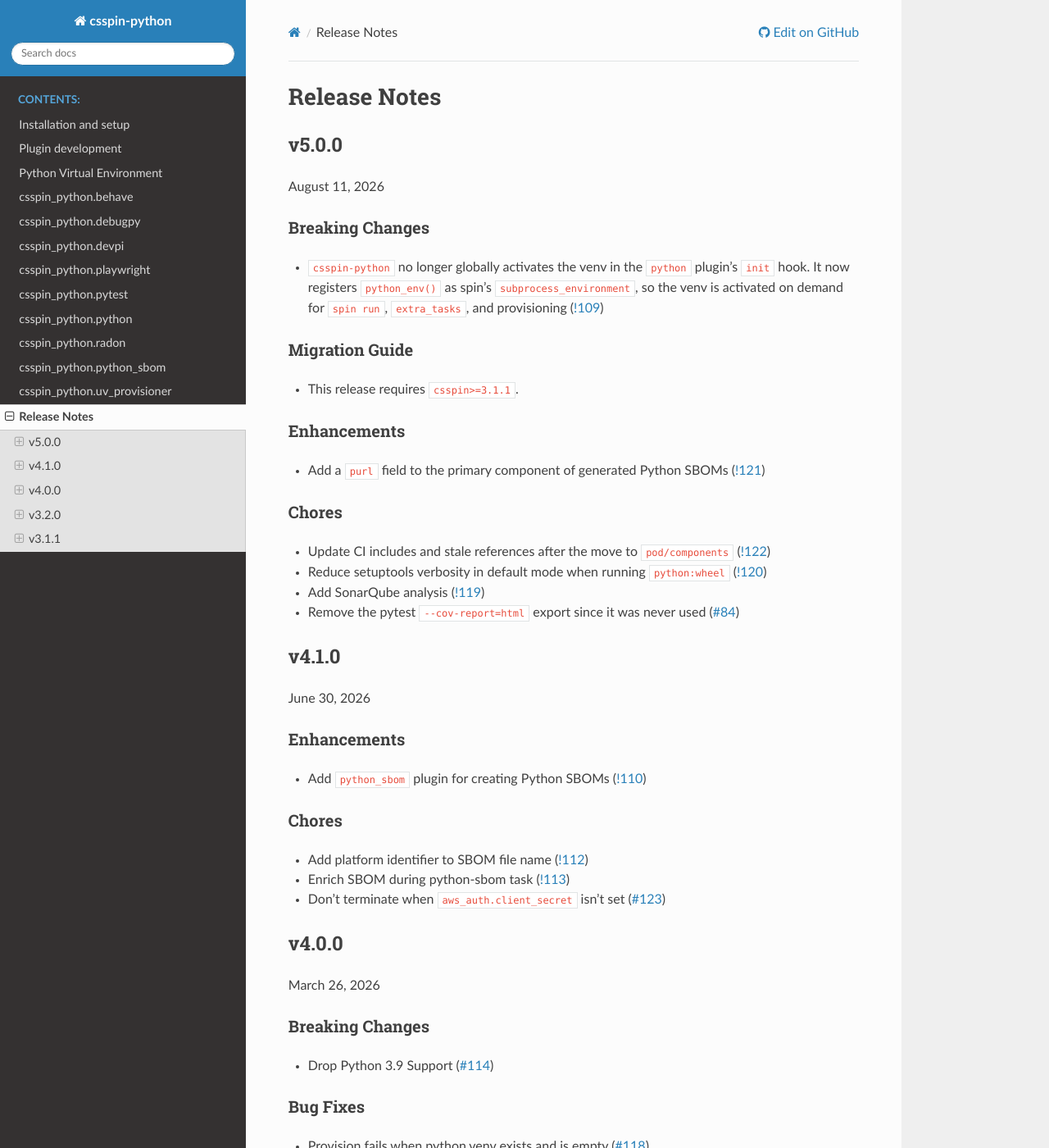
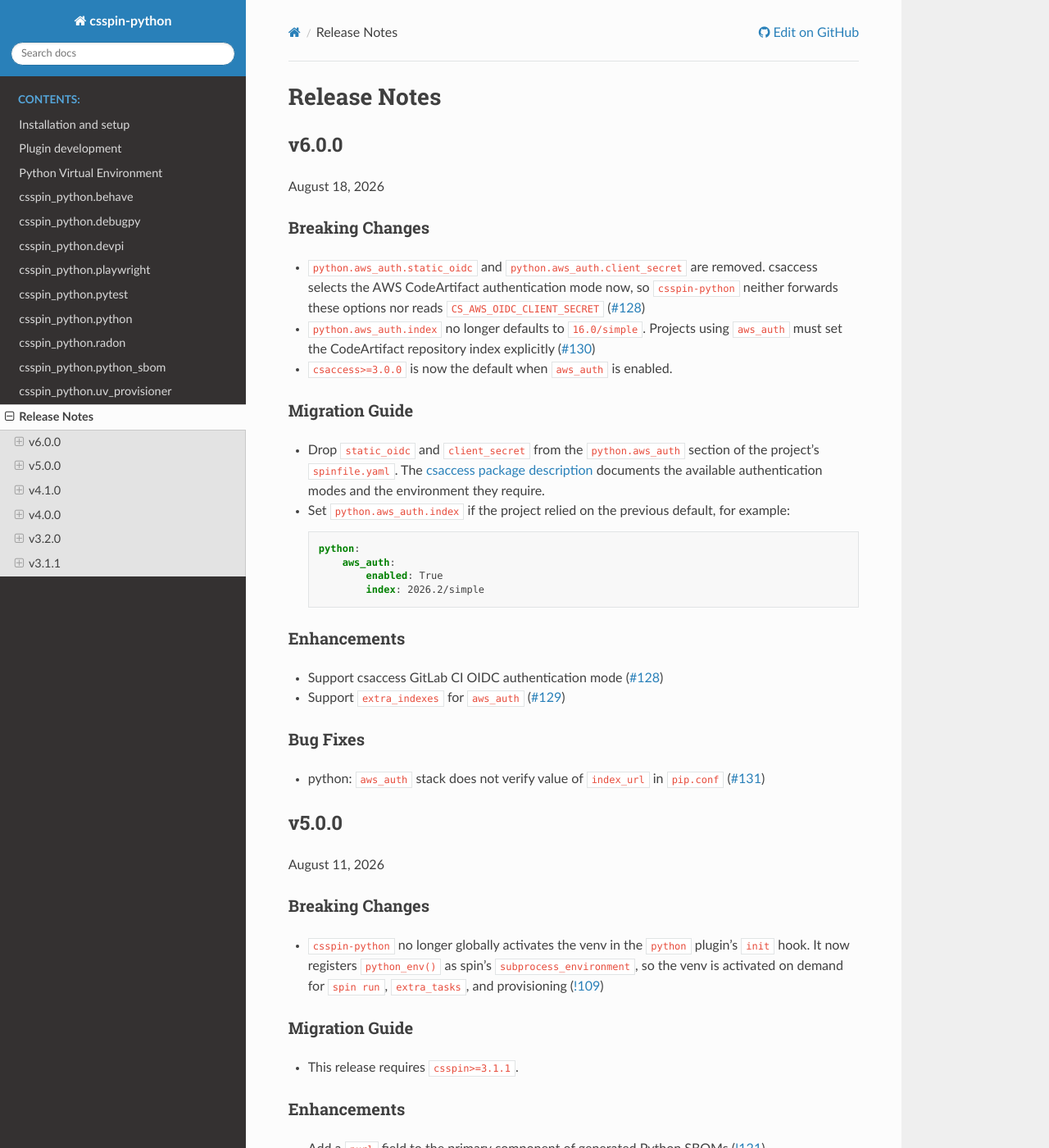
Before and after one commit to cslab/csspin-python, a Sphinx documentation site: the page built from doc/relnotes.rst, in a window 1280 px wide and 1400 px high. Shown: the whole window at 82% size. Built offline with Sphinx 7.4.7 and the Read the Docs theme 3.1.0, drawn with Linux system fonts in a browser that asks for light colours.

```diff
--- a/doc/relnotes.rst
+++ b/doc/relnotes.rst
@@ -58,6 +58,57 @@
 =============
 Release Notes
 =============
+
+v6.0.0
+======
+
+August 18, 2026
+
+Breaking Changes
+----------------
+
+- ``python.aws_auth.static_oidc`` and ``python.aws_auth.client_secret`` are
+  removed. csaccess selects the AWS CodeArtifact authentication mode now, so
+  ``csspin-python`` neither forwards these options nor reads
+  ``CS_AWS_OIDC_CLIENT_SECRET`` (`#128
+  <https://code.contact.de/pod/components/csspin-python/-/work_items/128>`_)
+- ``python.aws_auth.index`` no longer defaults to ``16.0/simple``. Projects
+  using ``aws_auth`` must set the CodeArtifact repository index explicitly
+  (`#130
+  <https://code.contact.de/pod/components/csspin-python/-/work_items/130>`_)
+- ``csaccess>=3.0.0`` is now the default when ``aws_auth`` is enabled.
+
+Migration Guide
+---------------
+
+- Drop ``static_oidc`` and ``client_secret`` from the ``python.aws_auth``
+  section of the project's ``spinfile.yaml``. The `csaccess package
+  description <https://pypi.org/project/csaccess/>`_ documents the available
+  authentication modes and the environment they require.
+- Set ``python.aws_auth.index`` if the project relied on the previous default,
+  for example:
+
+  .. code-block:: yaml
+
+      python:
+          aws_auth:
+              enabled: True
+              index: 2026.2/simple
+
+Enhancements
+------------
+
+- Support csaccess GitLab CI OIDC authentication mode (`#128
+  <https://code.contact.de/pod/components/csspin-python/-/work_items/128>`_)
+- Support ``extra_indexes`` for ``aws_auth`` (`#129
+  <https://code.contact.de/pod/components/csspin-python/-/work_items/129>`_)
+
+Bug Fixes
+---------
+
+- python: ``aws_auth`` stack does not verify value of ``index_url`` in
+  ``pip.conf`` (`#131
+  <https://code.contact.de/pod/components/csspin-python/-/work_items/131>`_)
 
 v5.0.0
 ======
```
